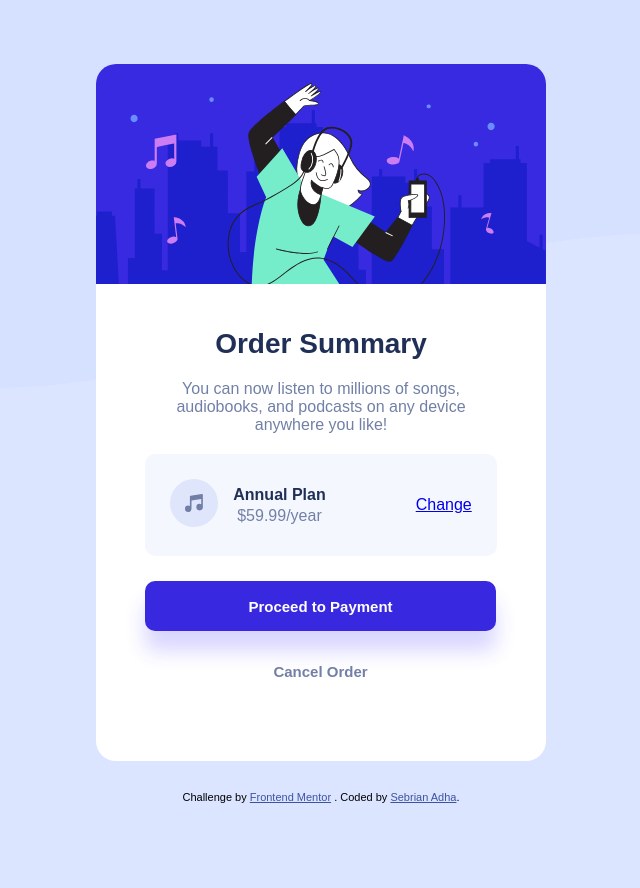
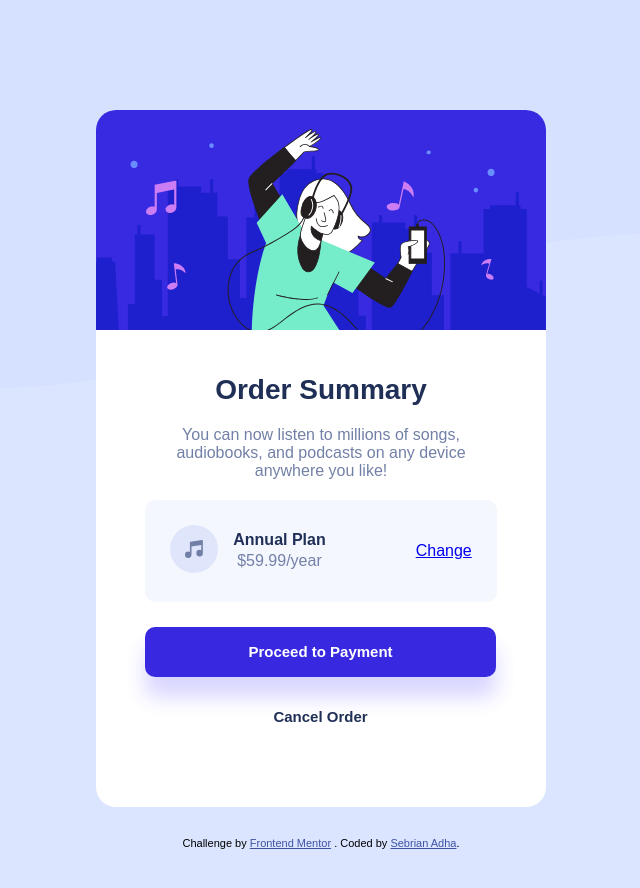
Before and after one commit to AdhaRian/order-summary-component, a plain HTML site: page index.html in a window 1280 px wide. Shown: the whole page, without its empty margins (319-959 px from the left). Drawn offline with Linux system fonts and the light colour scheme; a web font is replaced by a local one.

Commit message:
Update style.css
Fixing and updating style.css from @DavidMorgade feedbacks

```diff
--- a/css/style.css
+++ b/css/style.css
@@ -24,12 +24,10 @@ p {
 }
 
 .attribution {
-  margin: 30px;
-  display: flex;
   justify-content: center;
   align-items: center;
+  text-align: center;
   font-size: 11px;
-  text-align: center;
 }
 
 .attribution a {
@@ -37,11 +35,13 @@ p {
 }
 
 body {
-  margin: 4rem;
-  font-family: var(--fontPrimary);
-  min-height: 100vh;
+  display: flex;
+  flex-direction: column;
   justify-content: center;
   align-items: center;
+  margin: 4rem;
+  min-height: 100vh;
+  font-family: var(--fontPrimary);
   background-image: url(/images/pattern-background-desktop.svg);
   background-repeat: no-repeat;
   background-color: var(--PaleBlue);
@@ -52,6 +52,7 @@ body {
   display: flex;
   justify-content: center;
   align-items: center;
+  margin: 30px;
 }
 
 img {
@@ -63,7 +64,7 @@ img {
 }
 
 .card {
-  width: 450px;
+  max-width: 450px;
   height: 697px;
   border-radius: 20px;
   background-color: white;
@@ -104,9 +105,6 @@ img {
   justify-content: center;
   align-items: center;
   padding: 25px;
-}
-
-icon {
 }
 
 .plantext {
@@ -158,9 +156,10 @@ button.cancel {
   justify-content: center;
   align-items: center;
   text-align: center;
+  text-decoration: none;
+  background: transparent;
   margin: 15px 49px 0px 49px;
-  background: transparent;
-  color: var(--Desaturatedblue);
+  color: var(--Darkblue);
 }
 
 a:hover {
```
